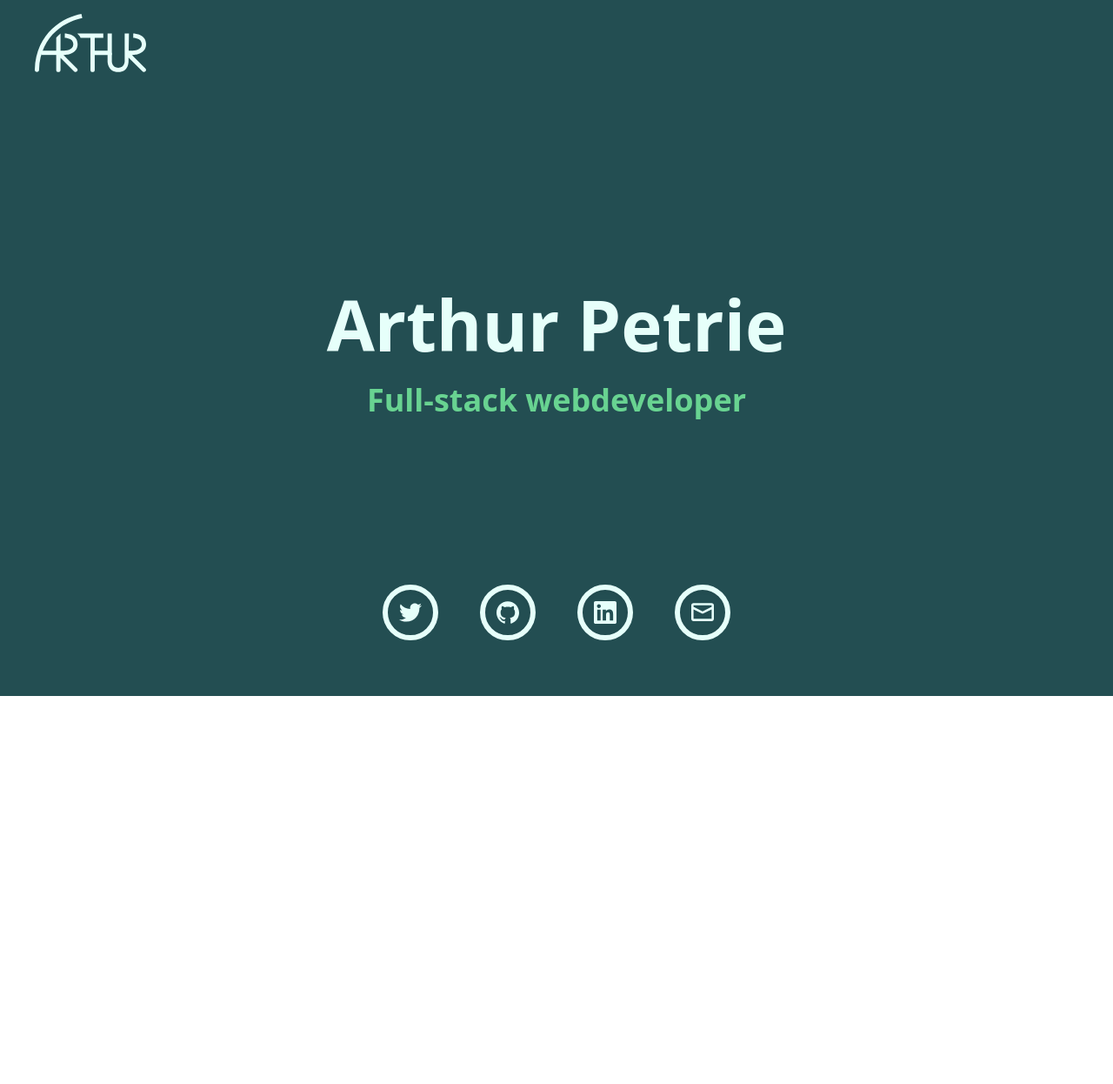
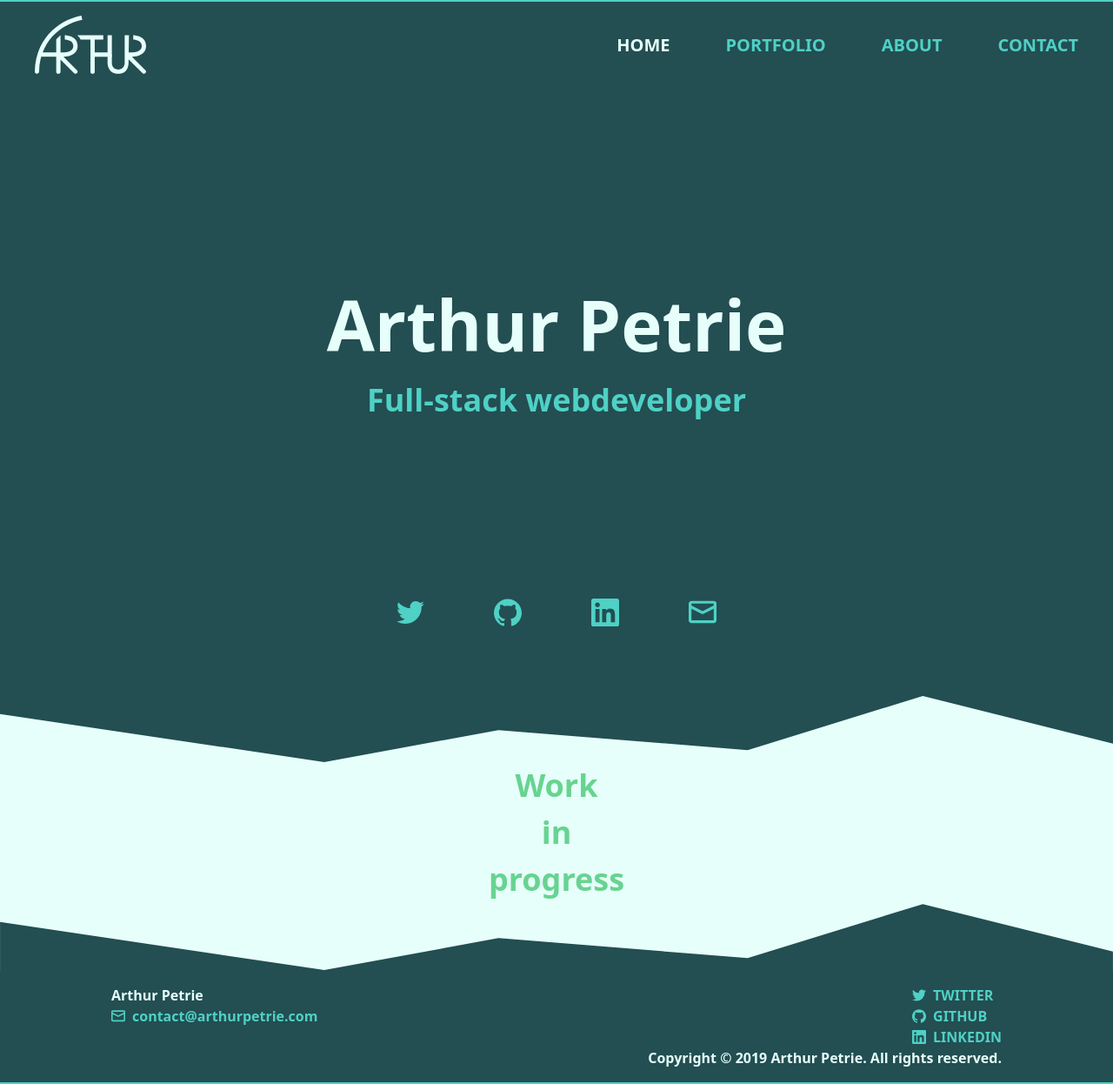
Before and after one commit to Arthie/My-Personal-Website, a Next.js app: page / in a window 1280 px wide. Shown: the whole page at 87% size. Before the commit the page ends 800 px from the top, so only its background shows below. Built offline with nearby package versions, Linux system fonts and the light colour scheme.

Commit message:
add sections

```diff
--- /dev/null
+++ b/components/Nav.tsx
@@ -0,0 +1,89 @@
+import Link from "next/link";
+import { useRouter } from "next/router";
+import { FC, useRef } from "react";
+import { useWindowScroll } from "react-use";
+import clsx from "clsx";
+
+interface NavLinkProps {
+  href: string;
+  as?: string;
+  title: string;
+  active?: boolean;
+}
+
+const NavLink: FC<NavLinkProps> = ({
+  href,
+  title,
+  children,
+  active = false
+}) => (
+  <Link href={href}>
+    <a
+      title={title}
+      className={clsx(
+        "uppercase ml-4 text-md sm:ml-6 sm:text-lg md:ml-16 md:text-xl transiton-ease font-semibold",
+        active ? "text-teal-100" : "text-teal-400 hover:text-teal-100"
+      )}
+    >
+      {children ? children : title}
+    </a>
+  </Link>
+);
+
+const useNavPosition = () => {
+  const prevY = useRef(0);
+  const { y } = useWindowScroll();
+
+  const top = y === 0;
+  const up = prevY.current > y;
+  prevY.current = y;
+
+  return { top, up };
+};
+
+const Nav: FC = () => {
+  const { pathname } = useRouter();
+  const { top, up } = useNavPosition();
+
+  return (
+    <nav
+      className={clsx(
+        "fixed bg-teal-900 text-teal-100 w-full z-50 transiton-ease nav-visible border-teal-400 border-t-2",
+        !top && (up ? "shadow-lg" : "nav-invisible")
+      )}
+    >
+      <div className="px-4 md:px-10 m-auto my-4 flex items-center w-full max-w-xl">
+        <Link href="/">
+          <a title="Home">
+            <svg
+              className="w-32 fill-current"
+              xmlns="http://www.w3.org/2000/svg"
+              viewBox="0 0 200 105"
+            >
+              <path d="M53.92 35.266v7.688s15.377 0 15.377 11.532c0 11.533-15.377 11.533-15.377 11.533h-7.688V35.266s-.77.384-4.229 3.844c-3.46 3.46-3.46 3.844-3.46 3.844v57.663s0 3.844 3.844 3.844c3.845 0 3.845-3.844 3.845-3.844V79.089l24.602 24.603s2.691 1.922 4.998-.384c2.306-2.307.384-4.998.384-4.998L51.613 73.707h2.307s23.065 0 23.065-19.22c0-19.221-23.065-19.221-23.065-19.221zM103.895 66.02h26.909V35.265h7.688v38.441h-34.597V66.02z" />
+              <path d="M161.559 85.24V35.266h7.688l-.769 49.974s.769 19.221-18.452 19.221-19.221-19.221-19.221-19.221V69.863h7.689V85.24s0 11.533 11.532 11.533c11.533 0 11.533-11.533 11.533-11.533z" />
+              <path d="M176.935 35.266v7.688s15.377 0 15.377 11.533c0 11.532-15.377 11.532-15.377 11.532h-11.533v9.226l28.447 28.447s2.691 1.922 4.998-.384c2.306-2.307.384-4.998.384-4.998l-24.603-24.603h2.307s23.065 0 23.065-19.22c0-19.221-23.065-19.221-23.065-19.221zM100.052 42.954v57.663s0 3.844 3.844 3.844 3.844-3.844 3.844-3.844V42.954h15.377v-7.688h-46.9s1.154.769 3.46 3.46c1.37 1.597 2.691 4.228 2.691 4.228h17.684zM3.844 104.444C0 104.444 0 100.6 0 100.6 1.93 32.358 53.89 5.165 83.758 0l1.618 7.467C60.423 12.26 9.956 34.785 7.688 100.6c0 0 0 3.844-3.844 3.844z" />
+              <path d="M11.638 66.017h30.754v7.689H11.638v-7.689z" />
+            </svg>
+          </a>
+        </Link>
+        <div className="w-full flex justify-end">
+          <NavLink href="#home" title="Home" active={pathname === "/"} />
+          <NavLink
+            href="#portfolio"
+            title="Portfolio"
+            active={pathname === "#projects"}
+          />
+          <NavLink href="#about" title="About" active={pathname === "#about"} />
+          <NavLink
+            href="#contact"
+            title="Contact"
+            active={pathname === "#contact"}
+          />
+        </div>
+      </div>
+    </nav>
+  );
+};
+
+export default Nav;
--- a/components/SocialLinks.tsx
+++ b/components/SocialLinks.tsx
@@ -14,12 +14,12 @@ const SocialLink: FC<SocialLinkProps> = ({
 }) => (
   <li
     className={clsx(
-      title,
-      "shadow-inner hover:border-green-400 transiton-ease w-12 h-12 m-3 border-4 sm:w-14 sm:h-14 sm:m-4 md:w-16 md:h-16 md:m-6 md:border-6 flex items-center justify-center border-teal-100 rounded-full"
+      "flex items-center justify-center text-teal-400 hover:text-teal-100 transiton-ease",
+      "w-12 h-12 m-3 sm:w-14 sm:h-14 sm:m-4 md:w-16 md:h-16 md:m-6"
     )}
   >
     <a
-      className="w-full h-full flex items-center justify-center"
+      className="w-full h-full flex justify-center"
       title={title}
       href={href}
       rel="noopener noreferrer"
@@ -32,7 +32,7 @@ const SocialLink: FC<SocialLinkProps> = ({
 
 const SocialLinks: FC = () => {
   return (
-    <ul className="absolute bottom-0 flex justify-center list-none mb-10 mt-auto">
+    <ul className="absolute bottom-0 flex justify-center list-none mb-10">
       <SocialLink
         title="twitter"
         href="https://twitter.com/arthurpetrie_"
--- a/package.json
+++ b/package.json
@@ -11,7 +11,7 @@
     "export": "next export"
   },
   "dependencies": {
-    "@types/node": "^12.7.2",
+    "@types/node": "^12.7.3",
     "@types/react": "^16.9.2",
     "@types/react-dom": "^16.9.0",
     "@zeit/next-css": "^1.0.1",
@@ -19,7 +19,7 @@
     "next": "^9.0.5",
     "react": "^16.9.0",
     "react-dom": "^16.9.0",
-    "react-use": "^11.3.2",
+    "react-use": "^12.2.0",
     "typescript": "^3.6.2"
   },
   "devDependencies": {
--- /dev/null
+++ b/pages/_app.tsx
@@ -0,0 +1,25 @@
+import React from "react";
+import App from "next/app";
+
+import "../tailwind.css";
+
+class MyApp extends App {
+  // Only uncomment this method if you have blocking data requirements for
+  // every single page in your application. This disables the ability to
+  // perform automatic static optimization, causing every page in your app to
+  // be server-side rendered.
+  //
+  // static async getInitialProps(appContext) {
+  //   // calls page's `getInitialProps` and fills `appProps.pageProps`
+  //   const appProps = await App.getInitialProps(appContext);
+  //
+  //   return { ...appProps }
+  // }
+
+  render() {
+    const { Component, pageProps } = this.props;
+    return <Component {...pageProps} />;
+  }
+}
+
+export default MyApp;
--- a/pages/index.tsx
+++ b/pages/index.tsx
@@ -1,100 +1,178 @@
-import Link from "next/link";
 import { NextPage } from "next";
-import { useRouter } from "next/router";
-import "../tailwind.css";
 import SocialLinks from "../components/SocialLinks";
-import { FC, useRef } from "react";
-import { useWindowScroll } from "react-use";
-import clsx from "clsx";
+import { FC } from "react";
+import Nav from "../components/Nav";
 
-interface NavLinkProps {
-  href: string;
-  title: string;
-  active?: boolean;
-}
-
-const NavLink: FC<NavLinkProps> = ({ href, title, active = false }) => (
-  <Link href={href}>
-    <a
-      title={title}
-      className={clsx(
-        "ml-4 text-md sm:ml-6 sm:text-lg md:ml-16 md:text-xl transiton-ease font-semibold border-b-4",
-        active
-          ? "border-teal-100"
-          : "text-teal-400 border-transparent hover:border-teal-400"
-      )}
-    >
-      {title}
-    </a>
-  </Link>
+const Intro: FC = () => (
+  <header id="home" className="bg-teal-900 text-teal-100">
+    <div className="m-auto flex flex-col items-center justify-center h-screen">
+      <h1 className="text-5xl sm:text-6xl md:text-7xl lg:text-8xl font-bold antialiased">
+        Arthur Petrie
+      </h1>
+      <h3 className="text-xl sm:text-2xl md:text-3xl lg:text-4xl text-teal-400 font-semibold antialiased">
+        Full-stack webdeveloper
+      </h3>
+      <SocialLinks />
+    </div>
+    <IntroSvg className="w-full text-teal-900 bg-teal-100 fill-current" />
+  </header>
 );
 
-const Nav: FC = () => {
-  const router = useRouter();
-  const prevY = useRef(0);
-  const { y } = useWindowScroll();
+const IntroSvg = props => (
+  <svg viewBox="0 0 556 33" {...props}>
+    <path d="M0 0H461H556V23.75L461 0L373.5 27L249 17L162 33L0 9V0Z" />
+  </svg>
+);
 
-  const top = y === 0;
-  const up = prevY.current > y;
-  prevY.current = y;
+const Portfolio: FC = () => (
+  <section id="portfolio" className={"flex flex-col items-center bg-teal-100"}>
+    <h3 className="text-xl sm:text-2xl md:text-3xl lg:text-4xl text-green-400 font-semibold antialiased">
+      Work
+    </h3>
+  </section>
+);
 
-  return (
-    <nav
-      className={clsx(
-        "fixed bg-teal-900 w-full z-50 transiton-ease nav-visible",
-        !top && (up ? "shadow-lg" : "nav-invisible")
-      )}
+const About: FC = () => (
+  <section className={"flex flex-col items-center bg-teal-100"}>
+    <h3 className="text-xl sm:text-2xl md:text-3xl lg:text-4xl text-green-400 font-semibold antialiased">
+      in
+    </h3>
+  </section>
+);
+
+const Contact: FC = () => (
+  <section className={"flex flex-col items-center bg-teal-100"}>
+    <h3 className="text-xl sm:text-2xl md:text-3xl lg:text-4xl text-green-400 font-semibold antialiased">
+      progress
+    </h3>
+  </section>
+);
+
+const FooterSvg = props => (
+  <svg viewBox="0 0 556 34" {...props}>
+    <path d="M0 34H556V24.25L461 0.5L373.5 27.5L249 17.5L162 33.5L0 9.5V34Z" />
+  </svg>
+);
+
+const Footer: FC = () => (
+  <footer className="bg-teal-900 text-teal-100 border-teal-400 border-b-2">
+    <FooterSvg className="w-full text-teal-900 fill-current bg-teal-100" />
+    <div className="flex flex-col py-4 ">
+      <div className="flex m-auto w-full max-w-lg">
+        <section>
+          <span className="block font-bold">Arthur Petrie</span>
+          <a
+            href="mailto:contact@arthurpetrie.com"
+            className="flex transiton-ease items-center transiton-ease font-semibold text-teal-400 hover:text-teal-100"
           >
-      <div className="px-4 md:px-10 m-auto my-4 flex items-center w-full max-w-xl">
             <svg
-          className="w-32 fill-current"
+              className="w-4 h-4 mr-2 fill-current"
               xmlns="http://www.w3.org/2000/svg"
-          viewBox="0 0 200 105"
+              viewBox="0 0 24 24"
             >
-          <path d="M53.92 35.266v7.688s15.377 0 15.377 11.532c0 11.533-15.377 11.533-15.377 11.533h-7.688V35.266s-.77.384-4.229 3.844c-3.46 3.46-3.46 3.844-3.46 3.844v57.663s0 3.844 3.844 3.844c3.845 0 3.845-3.844 3.845-3.844V79.089l24.602 24.603s2.691 1.922 4.998-.384c2.306-2.307.384-4.998.384-4.998L51.613 73.707h2.307s23.065 0 23.065-19.22c0-19.221-23.065-19.221-23.065-19.221zM103.895 66.02h26.909V35.265h7.688v38.441h-34.597V66.02z" />
-          <path d="M161.559 85.24V35.266h7.688l-.769 49.974s.769 19.221-18.452 19.221-19.221-19.221-19.221-19.221V69.863h7.689V85.24s0 11.533 11.532 11.533c11.533 0 11.533-11.533 11.533-11.533z" />
-          <path d="M176.935 35.266v7.688s15.377 0 15.377 11.533c0 11.532-15.377 11.532-15.377 11.532h-11.533v9.226l28.447 28.447s2.691 1.922 4.998-.384c2.306-2.307.384-4.998.384-4.998l-24.603-24.603h2.307s23.065 0 23.065-19.22c0-19.221-23.065-19.221-23.065-19.221zM100.052 42.954v57.663s0 3.844 3.844 3.844 3.844-3.844 3.844-3.844V42.954h15.377v-7.688h-46.9s1.154.769 3.46 3.46c1.37 1.597 2.691 4.228 2.691 4.228h17.684zM3.844 104.444C0 104.444 0 100.6 0 100.6 1.93 32.358 53.89 5.165 83.758 0l1.618 7.467C60.423 12.26 9.956 34.785 7.688 100.6c0 0 0 3.844-3.844 3.844z" />
-          <path d="M11.638 66.017h30.754v7.689H11.638v-7.689z" />
+              <title>Email icon</title>
+              <path d="M2.4 2H21.6C22.2365 2 22.847 2.25286 23.2971 2.70294C23.7471 3.15303 24 3.76348 24 4.4V18.8C24 19.4365 23.7471 20.047 23.2971 20.4971C22.847 20.9471 22.2365 21.2 21.6 21.2H2.4C1.76348 21.2 1.15303 20.9471 0.702944 20.4971C0.252856 20.047 0 19.4365 0 18.8V4.4C0 3.08 1.08 2 2.4 2ZM21.6 6.056V4.4H2.4V6.056L12 10.856L21.6 6.056V6.056ZM21.6 8.744L12.54 13.268C12.3725 13.3524 12.1876 13.3964 12 13.3964C11.8124 13.3964 11.6275 13.3524 11.46 13.268L2.4 8.744V18.8H21.6V8.744V8.744Z" />
             </svg>
-        {/* <div className="w-full flex justify-end">
-          <NavLink href="/" title="About" active={router.pathname === "/"} />
-          <NavLink
-            href="/projects"
-            title="Projects"
-            active={router.pathname === "/projects"}
-          />
-          <NavLink
-            href="/contact"
-            title="Contact"
-            active={router.pathname === "/contact"}
-          />
-        </div> */}
+            <span>contact@arthurpetrie.com</span>
+          </a>
+          {/* <p className="mt-3">
+            I’m a software developer. I can help you solve a problem, build a
+            product or grow existing project.
+          </p> */}
+        </section>
+        <section className="flex flex-col items-end justify-between w-full">
+          <ul className="flex flex-col">
+            <FooterLink
+              title="twitter"
+              href="https://twitter.com/arthurpetrie_"
+              external
+            >
+              <svg
+                className="w-4 h-4 mr-2 fill-current"
+                xmlns="http://www.w3.org/2000/svg"
+                role="img"
+                viewBox="0 0 24 24"
+              >
+                <title>Twitter icon</title>
+                <path d="M23.954 4.569c-.885.389-1.83.654-2.825.775 1.014-.611 1.794-1.574 2.163-2.723-.951.555-2.005.959-3.127 1.184-.896-.959-2.173-1.559-3.591-1.559-2.717 0-4.92 2.203-4.92 4.917 0 .39.045.765.127 1.124C7.691 8.094 4.066 6.13 1.64 3.161c-.427.722-.666 1.561-.666 2.475 0 1.71.87 3.213 2.188 4.096-.807-.026-1.566-.248-2.228-.616v.061c0 2.385 1.693 4.374 3.946 4.827-.413.111-.849.171-1.296.171-.314 0-.615-.03-.916-.086.631 1.953 2.445 3.377 4.604 3.417-1.68 1.319-3.809 2.105-6.102 2.105-.39 0-.779-.023-1.17-.067 2.189 1.394 4.768 2.209 7.557 2.209 9.054 0 13.999-7.496 13.999-13.986 0-.209 0-.42-.015-.63.961-.689 1.8-1.56 2.46-2.548l-.047-.02z" />
+              </svg>
+              Twitter
+            </FooterLink>
+            <FooterLink
+              title="github"
+              href="https://www.github.com/arthie"
+              external
+            >
+              <svg
+                className="w-4 h-4 mr-2 fill-current"
+                xmlns="http://www.w3.org/2000/svg"
+                role="img"
+                viewBox="0 0 24 24"
+              >
+                <title>GitHub icon</title>
+                <path d="M12 .297c-6.63 0-12 5.373-12 12 0 5.303 3.438 9.8 8.205 11.385.6.113.82-.258.82-.577 0-.285-.01-1.04-.015-2.04-3.338.724-4.042-1.61-4.042-1.61C4.422 18.07 3.633 17.7 3.633 17.7c-1.087-.744.084-.729.084-.729 1.205.084 1.838 1.236 1.838 1.236 1.07 1.835 2.809 1.305 3.495.998.108-.776.417-1.305.76-1.605-2.665-.3-5.466-1.332-5.466-5.93 0-1.31.465-2.38 1.235-3.22-.135-.303-.54-1.523.105-3.176 0 0 1.005-.322 3.3 1.23.96-.267 1.98-.399 3-.405 1.02.006 2.04.138 3 .405 2.28-1.552 3.285-1.23 3.285-1.23.645 1.653.24 2.873.12 3.176.765.84 1.23 1.91 1.23 3.22 0 4.61-2.805 5.625-5.475 5.92.42.36.81 1.096.81 2.22 0 1.606-.015 2.896-.015 3.286 0 .315.21.69.825.57C20.565 22.092 24 17.592 24 12.297c0-6.627-5.373-12-12-12" />
+              </svg>
+              Github
+            </FooterLink>
+            <FooterLink
+              title="linkedin"
+              href="https://www.linkedin.com/in/arthurpetrie"
+              external
+            >
+              <svg
+                className="w-4 h-4 mr-2 fill-current"
+                xmlns="http://www.w3.org/2000/svg"
+                role="img"
+                viewBox="0 0 24 24"
+              >
+                <title>LinkedIn icon</title>
+                <path d="M20.447 20.452h-3.554v-5.569c0-1.328-.027-3.037-1.852-3.037-1.853 0-2.136 1.445-2.136 2.939v5.667H9.351V9h3.414v1.561h.046c.477-.9 1.637-1.85 3.37-1.85 3.601 0 4.267 2.37 4.267 5.455v6.286zM5.337 7.433c-1.144 0-2.063-.926-2.063-2.065 0-1.138.92-2.063 2.063-2.063 1.14 0 2.064.925 2.064 2.063 0 1.139-.925 2.065-2.064 2.065zm1.782 13.019H3.555V9h3.564v11.452zM22.225 0H1.771C.792 0 0 .774 0 1.729v20.542C0 23.227.792 24 1.771 24h20.451C23.2 24 24 23.227 24 22.271V1.729C24 .774 23.2 0 22.222 0h.003z" />
+              </svg>
+              LinkedIn
+            </FooterLink>
+          </ul>
+          <span className="font-semibold">
+            Copyright © 2019 Arthur Petrie. All rights reserved.
+          </span>
+        </section>
       </div>
-    </nav>
+    </div>
+  </footer>
 );
-};
 
-const Section: FC = ({ children }) => (
-  <div className="relative flex w-screen h-screen flex-col items-center max-w-lg">
+interface FooterLinkProps {
+  title: string;
+  href: string;
+  external?: boolean;
+}
+const FooterLink: FC<FooterLinkProps> = ({
+  title,
+  href,
+  external = false,
+  children
+}) => (
+  <a
+    className="flex items-center uppercase text-teal-400 hover:text-teal-100 transiton-ease font-semibold"
+    title={title}
+    href={href}
+    rel="noopener noreferrer"
+    target={external ? "_blank" : ""}
+  >
     {children}
-  </div>
+  </a>
 );
 
 const Index: NextPage = () => (
-  <div className="flex flex-col items-center w-full h-full min-w-screen min-h-screen bg-teal-900 text-teal-100">
+  <>
     <Nav />
-    <Section>
-      <div className="h-full flex flex-col items-center justify-center">
-        <h1 className="text-5xl sm:text-6xl md:text-7xl lg:text-8xl font-bold antialiased">
-          Arthur Petrie
-        </h1>
-        <h3 className="text-xl sm:text-2xl md:text-3xl lg:text-4xl text-green-400 font-semibold antialiased">
-          Full-stack webdeveloper
-        </h3>
-      </div>
-      <SocialLinks />
-    </Section>
-  </div>
+    <main>
+      <Intro />
+      <Portfolio />
+      <About />
+      <Contact />
+    </main>
+    <Footer />
+  </>
 );
 
 export default Index;
```
Also changed, not shown: tailwind.css (+0 -17 lines), 1 other file (tests, documents, lock files or other folders). Lines whose indentation alone changed are shown as unchanged.
